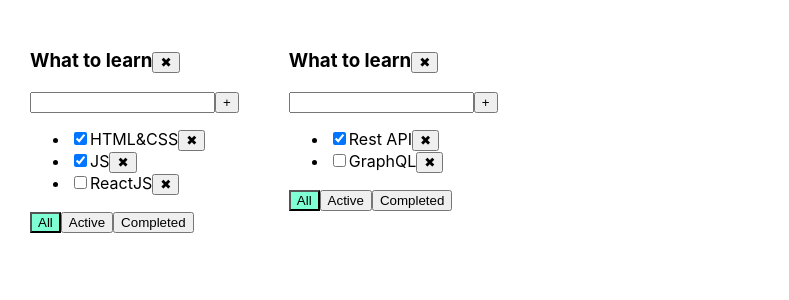
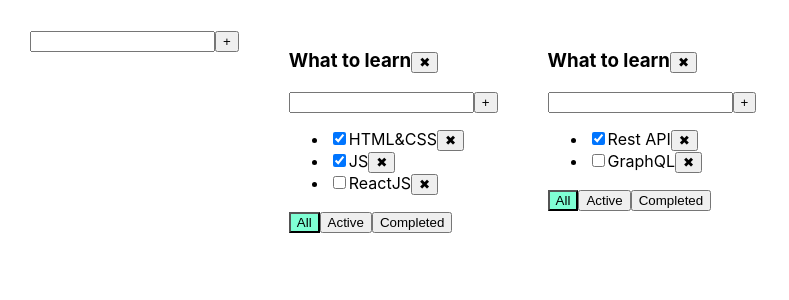
Before and after one commit to Philian73/1-todolist, a React (Vite) app: page / in a window 1280 px wide. Shown: the top 300 px of the page, without its empty margins (0-789 px from the left). Built offline with nearby package versions, Linux system fonts and the light colour scheme.

Commit message:
added function 'addTodoList'

```diff
--- a/src/App.tsx
+++ b/src/App.tsx
@@ -3,6 +3,7 @@ import { useState } from 'react'
 import './styles/App.css'
 import { v1 } from 'uuid'
 
+import { AddItemForm } from './components/AddItemForm/AddItemForm'
 import { TodoList } from './components/TodoList/TodoList'
 
 export type FilterValuesType = 'all' | 'active' | 'completed'
@@ -43,16 +44,22 @@ const App = () => {
     ],
   })
 
+  const changeTodoListFilter = (todoListID: string, value: FilterValuesType) => {
+    setTodoLists(todoLists.map(tl => (tl.id === todoListID ? { ...tl, filter: value } : tl)))
+  }
+  const changeTodoListTitle = (todoListID: string, title: string) => {
+    setTodoLists(todoLists.map(tl => (tl.id === todoListID ? { ...tl, title } : tl)))
+  }
   const removeTodoList = (todoListID: string) => {
     setTodoLists(todoLists.filter(tl => tl.id !== todoListID))
     delete tasks[todoListID]
     setTasks({ ...tasks })
   }
-  const changeTodoListFilter = (todoListID: string, value: FilterValuesType) => {
-    setTodoLists(todoLists.map(tl => (tl.id === todoListID ? { ...tl, filter: value } : tl)))
-  }
-  const changeTodoListTitle = (todoListID: string, title: string) => {
-    setTodoLists(todoLists.map(tl => (tl.id === todoListID ? { ...tl, title } : tl)))
+  const addTodoList = (title: string) => {
+    const newTodoList: TodoListType = { id: v1(), title, filter: 'all' }
+
+    setTodoLists([newTodoList, ...todoLists])
+    setTasks({ ...tasks, [newTodoList.id]: [] })
   }
 
   const changeTaskStatus = (todoListID: string, taskID: string, isDone: boolean) => {
@@ -108,7 +115,12 @@ const App = () => {
     )
   })
 
-  return <div className="App">{todoListsMap}</div>
+  return (
+    <div className="App">
+      <AddItemForm addItem={addTodoList} />
+      {todoListsMap}
+    </div>
+  )
 }
 
 export default App
```
